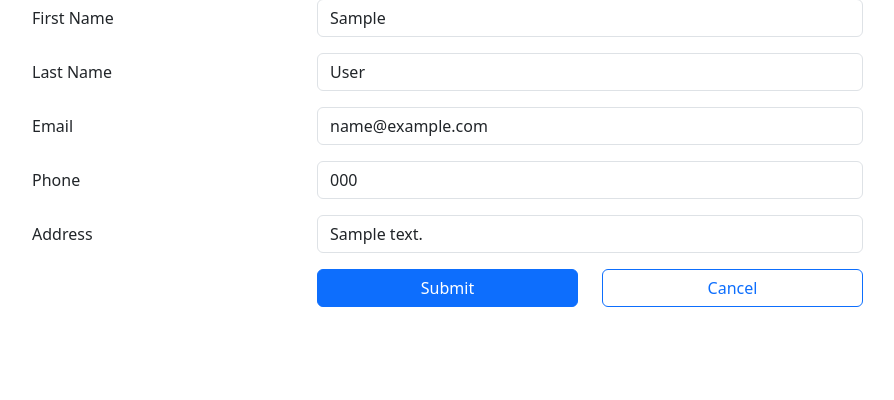
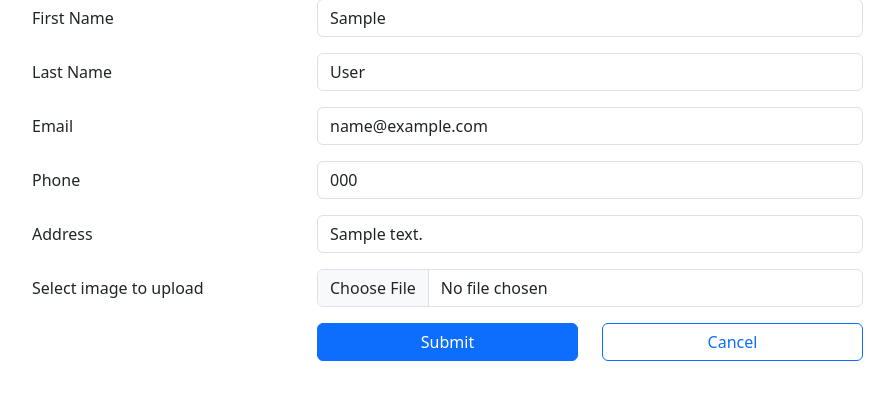
Before and after one commit to AndresElacion/php-crud, a PHP site: page /enrollment/edit.php?id=1 in a window 1280 px wide. Shown: the part 95-495 px from the top of the page, without its empty margins (50-944 px from the left). Run offline with PHP 8.4, Linux system fonts and the light colour scheme; the visitor is signed in with stand-in values (Sample User, id 1); tables that the repository leaves empty or names only in its code hold one stand-in row (values such as "Sample post").

Commit message:
added upload img for edit

```diff
--- a/edit.php
+++ b/edit.php
@@ -1,16 +1,10 @@
 <?php
-    $serverName = "localhost";
-    $username = "root";
-    $password = "";
-    $database = "vanilla_enrollment";
+    require_once __DIR__ . '/tools/db.php';
 
-    // Create connection
-    $conn = new mysqli($serverName, $username, $password, $database);
+    use tools\db;
 
-    // Check connection
-    if ($conn->connect_error) {
-        die("Connection failed: " . $conn->connect_error);
-    }
+    $dbConn = new db();
+    $conn = $dbConn->getDatabaseConnection();
 
     $id = "";
     $first_name = "";
@@ -18,6 +12,7 @@
     $email = "";
     $phone = "";
     $address = "";
+    $profile_image = "";
 
     $errorMessage = "";
     $successMessage = "";
@@ -48,6 +43,7 @@
         $email = $row["email"];
         $phone = $row["phone"];
         $address = $row["address"];
+        $profile_image = $row["profile_image"];
     } else {
         // this will update the data of the selected ID
 
@@ -59,6 +55,34 @@
         $address = htmlspecialchars(trim($_POST["address"]));
 
         do {
+            if (isset($_FILES['profile_image']) && $_FILES['profile_image']['error'] === UPLOAD_ERR_OK) {
+                // Directory where the uploaded image will be saved
+                $target_dir = "uploads/";
+                $target_file = $target_dir . basename($_FILES['profile_image']['name']);
+                $imageFileType = strtolower(pathinfo($target_file, PATHINFO_EXTENSION));
+
+                // Check if the image is a valid type
+                $check = getimagesize($_FILES['profile_image']['tmp_name']);
+                if ($check === false) {
+                    $errorMessage = "File is not an image.";
+                } elseif ($_FILES['profile_image']['size'] > 2000000) { // Check file size (2MB limit)
+                    $errorMessage = "Sorry, your file is too large.";
+                } elseif (!in_array($imageFileType, ['jpg', 'jpeg', 'png'])) { // Allow only certain formats
+                    $errorMessage = "Sorry, only JPG, JPEG, and PNG files are allowed.";
+                } elseif (file_exists($target_file)) { // Check if file already exists
+                    $errorMessage = "Sorry, file already exists.";
+                } else {
+                    // Move the uploaded file to the target directory
+                    if (move_uploaded_file($_FILES['profile_image']['tmp_name'], $target_file)) {
+                        $profile_image = $target_file; // Set the path to the profile_image variable
+                    } else {
+                        $errorMessage = "Sorry, there was an error uploading your file.";
+                    }
+                }
+            } else {
+                $errorMessage = "Image upload failed. Please select a valid image file.";
+            }
+
             if (empty($first_name) || empty($last_name) || empty($email) || empty($phone) || empty($address)) {
                 $errorMessage = "All fields are required.";
             } elseif (!filter_var($first_name, FILTER_SANITIZE_SPECIAL_CHARS)) {
@@ -73,7 +97,7 @@
                 $errorMessage = "Invalid text format.";
             } else {
                 try {
-                    $sql = "UPDATE users SET first_name = '$first_name', last_name = '$last_name', email = '$email', phone = '$phone', address = '$address' WHERE id = $id";
+                    $sql = "UPDATE users SET first_name = '$first_name', last_name = '$last_name', email = '$email', phone = '$phone', address = '$address', profile_image = '$profile_image' WHERE id = $id";
 
                     $result = $conn->query($sql);
 
@@ -119,7 +143,7 @@
                 ";
             }
         ?>
-        <form action="<?php echo htmlspecialchars($_SERVER["PHP_SELF"]) ?>" method="POST">
+        <form action="<?php echo htmlspecialchars($_SERVER["PHP_SELF"]) ?>" method="POST" enctype="multipart/form-data">
             <input type="hidden" name="id" value="<?php echo $id?>">
             <div class="row mb-3">
                 <label for="first_name" class="col-sm-3 col-form-label">First Name</label>
@@ -156,6 +180,13 @@
                 </div>
             </div>
 
+            <div class="row mb-3">
+                <label for="profile_image" class="col-sm-3 col-form-label">Select image to upload</label>
+                <div class="col-sm-6">
+                    <input type="file" class="form-control" name="profile_image">
+                </div>
+            </div>
+
             <?php
                if (!empty($successMessage)) {
                 echo "
--- a/profile.php
+++ b/profile.php
@@ -1,7 +1,7 @@
 <?php
     include("./layout/header.php");
 
-    $timeout_duration = 60; // 30 minutes 1800
+    $timeout_duration = 1800; // 30 minutes 1800
 
     // Check if 'last_activity' is set in the session
     if (isset($_SESSION['last_activity'])) {
```
Also changed, not shown: uploads/NoaRGi white.png (added), uploads/NoaRGi.png (added), uploads/supporter code.png (added), uploads/xJASPLAYs (4).png (added).
